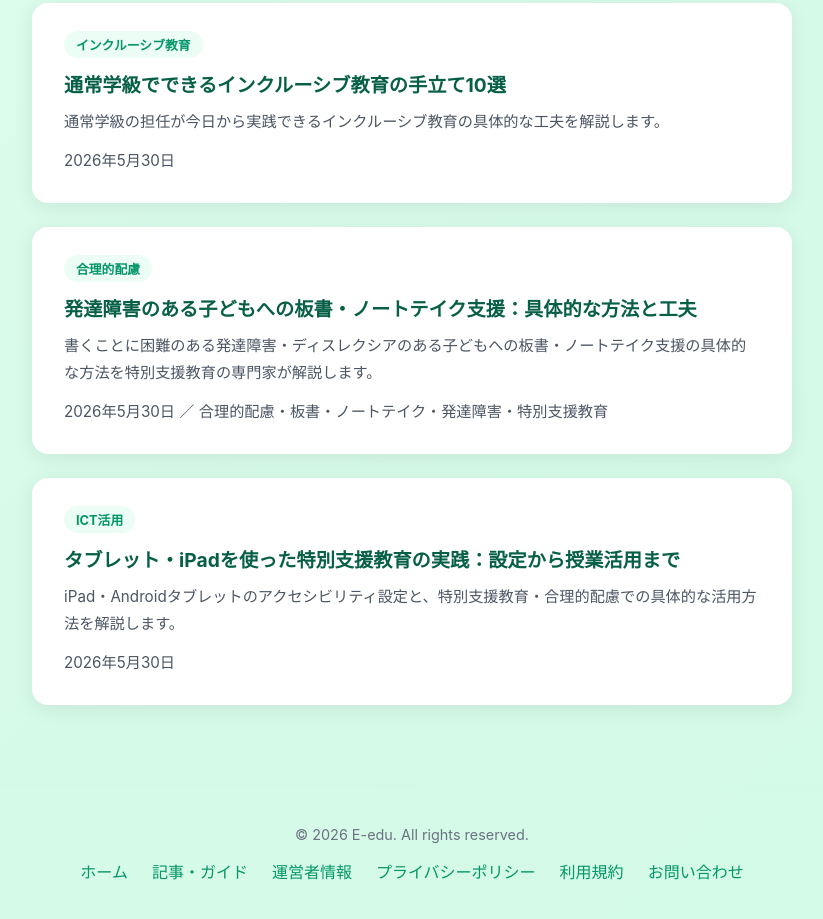
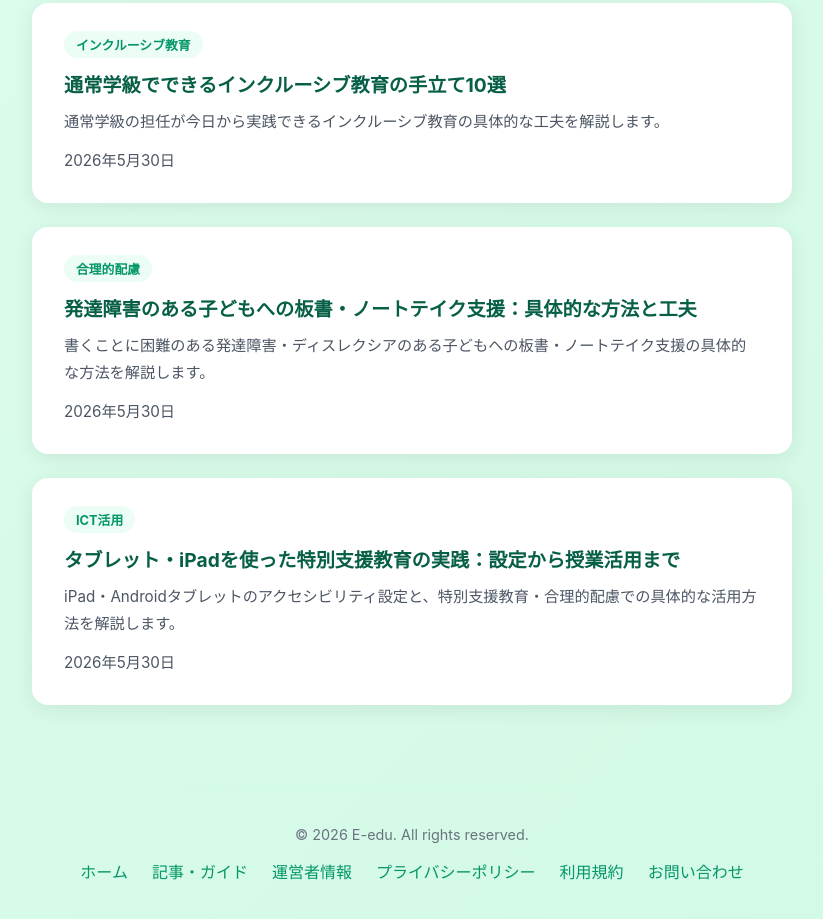
Before and after one commit to E-edu-byte/e-edu-main, a website: page articles.html in a window 1280 px wide. Shown: the part 2953-3872 px from the top of the page, without its empty margins (228-1051 px from the left). Drawn offline with Linux system fonts and the light colour scheme.

Commit message:
記事一覧更新: notetaking

```diff
--- a/articles.html
+++ b/articles.html
@@ -242,8 +242,8 @@
       <a href="/article-notetaking.html" class="article-card">
         <span class="article-tag">合理的配慮</span>
         <h2>発達障害のある子どもへの板書・ノートテイク支援：具体的な方法と工夫</h2>
-        <p>書くことに困難のある発達障害・ディスレクシアのある子どもへの板書・ノートテイク支援の具体的な方法を特別支援教育の専門家が解説します。</p>
-        <p class="article-meta">2026年5月30日 ／ 合理的配慮・板書・ノートテイク・発達障害・特別支援教育</p>
+        <p>書くことに困難のある発達障害・ディスレクシアのある子どもへの板書・ノートテイク支援の具体的な方法を解説します。</p>
+        <p class="article-meta">2026年5月30日</p>
       </a>
 
       <a href="/article-tablet-support.html" class="article-card">
```
